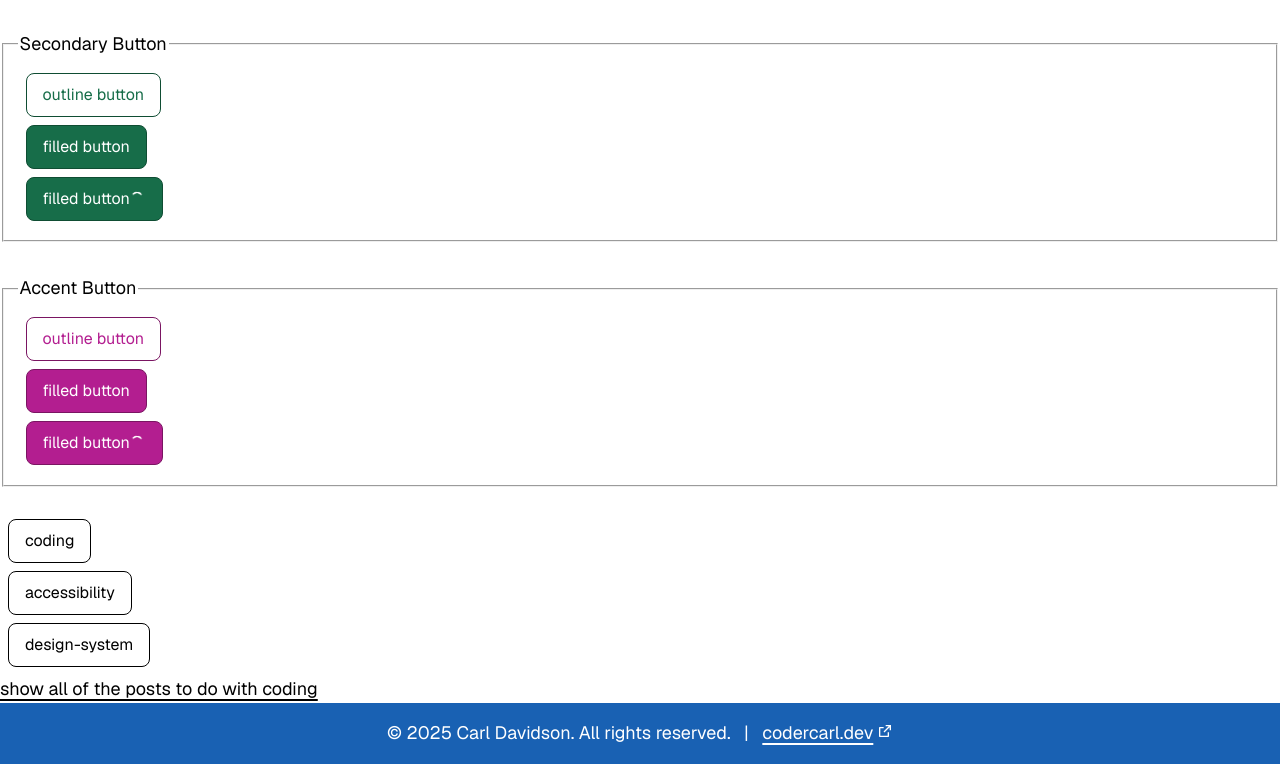
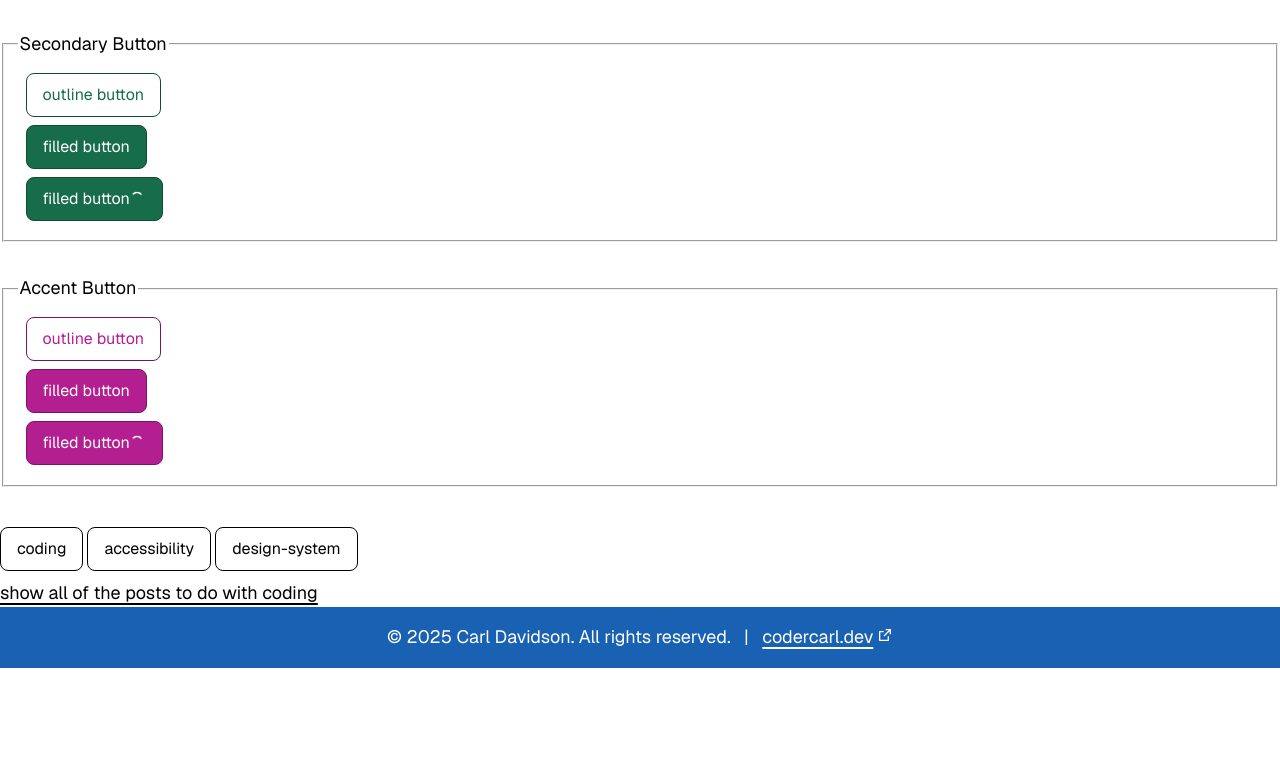
Before and after one commit to codercarl1243/react_components_system, a Next.js app: page / in a window 1280 px wide. Shown: the part 1117-1881 px from the top of the page. After the commit the page ends 1785 px from the top, so only its background shows below. Built offline with nearby package versions, Linux system fonts and the light colour scheme.

Commit message:
UPDATE add styling for code example tablist

```diff
--- a/app/styles/components/index.css
+++ b/app/styles/components/index.css
@@ -10,3 +10,4 @@
 @import './spinner.css';
 @import './examples/index.css';
 @import './heading.css';
+@import './tablist.css';
--- a/app/styles/components/tablist.css
+++ b/app/styles/components/tablist.css
@@ -0,0 +1,19 @@
+
+.tablist__header {
+    display: flex;
+    flex-wrap: wrap;
+    gap: var(--spacing);
+}
+.code__reference {
+    border-radius: 12px;
+    background-color: var(--color-code-dark);
+    padding-inline: 1em;
+    padding-block-end: 1em;
+
+    & pre {
+        height: 30rem;
+    }
+}
+.tablist__header-tab {
+    margin-inline:  0;
+}
```
